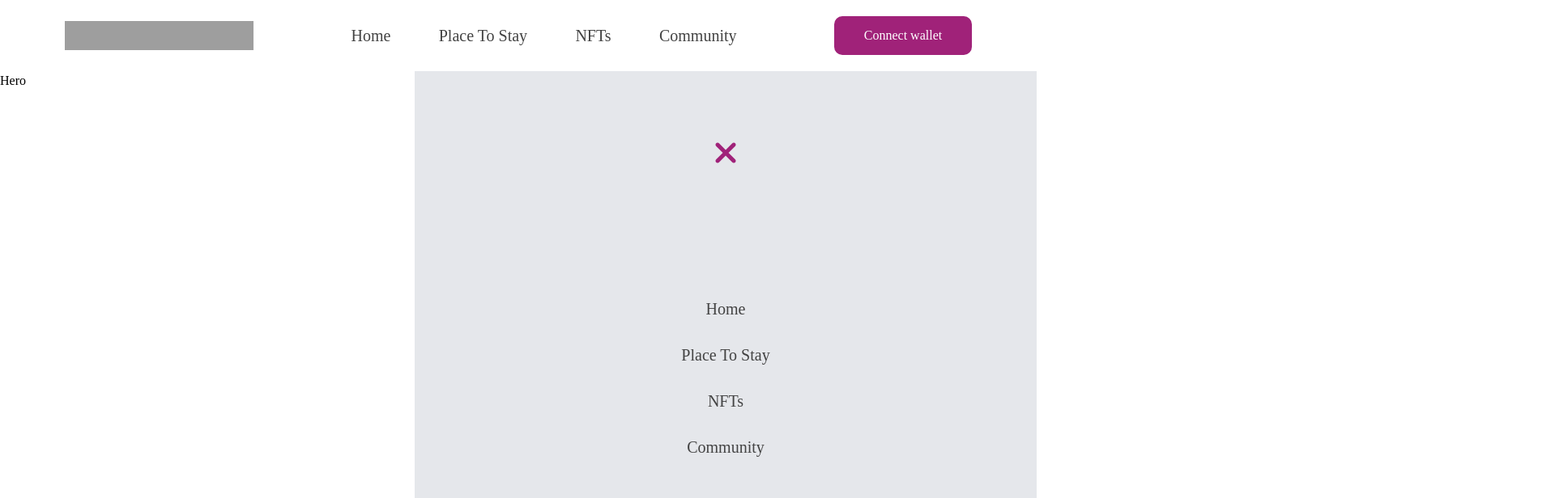
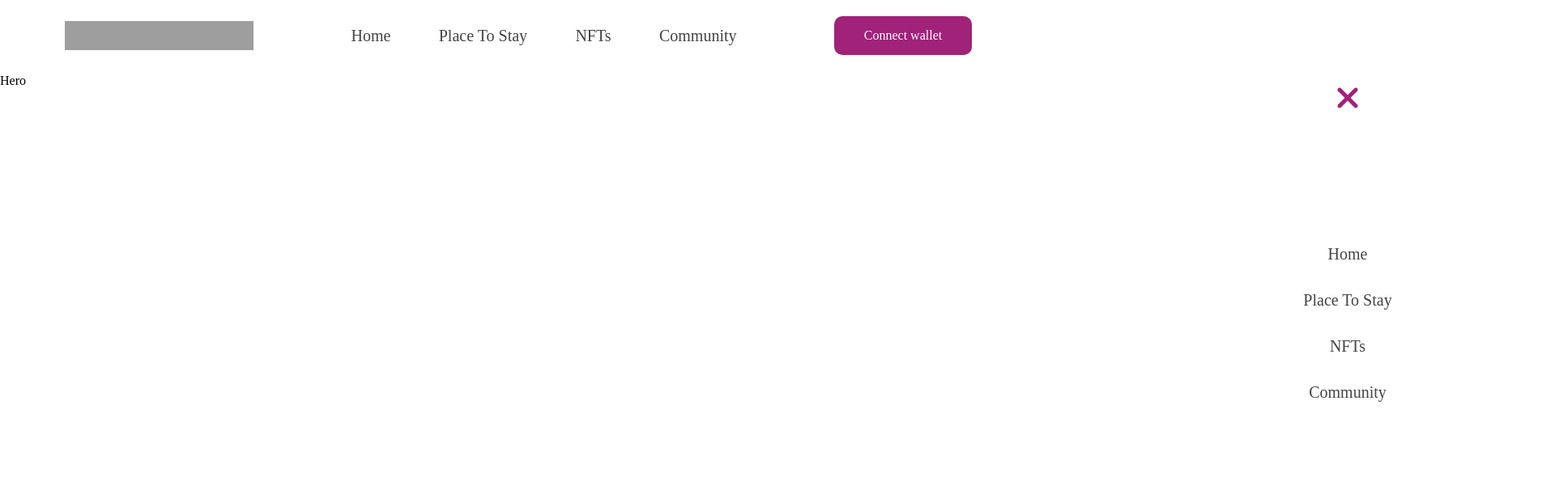
Before and after one commit to mysticwillz/hng-task-3, a React (Create React App) app: page / in a window 1280 px wide. Shown: the top 616 px of the page at 81% size, 1920 px wide, since content can reach past the window. Built offline with nearby package versions, Linux system fonts and the light colour scheme; grey boxes are pictures that could not be loaded.

Commit message:
feat: complete the functionality of the nav

```diff
--- a/src/components/NavBar.jsx
+++ b/src/components/NavBar.jsx
@@ -1,14 +1,17 @@
 import Group from "../assets/Group.png";
 import Sidebar from "./Sidebar";
+import { useState } from "react";
 
 function NavBar() {
+  const [hideSideBar, setHideSideBar] = useState(true);
+
   return (
     <>
       <nav className="max-w-6xl mx-auto">
         <div className="flex justify-between items-center py-5 px-4 ">
           <img src={Group} alt="logo" className="h-[36.37px] w-[233px]" />
 
-          <ul className="flex items-center w-[476px] justify-between relative ">
+          <ul className=" hidden md:flex items-center w-[476px] justify-between relative ">
             <li className="text-[20px]  relative transition all duration-250 ease-in-out  leading-[24.98px] text-[#434343] font-normal capitalize ">
               <a href="">home</a>
             </li>
@@ -23,11 +26,22 @@ function NavBar() {
             </li>
           </ul>
 
-          <button className="h-[48px] w-[170px] text-white rounded-[10px] leading-[19.98px] nav-btn hover:bg-[#472e47] transition all duration-250  ease-in-out ">
+          <button className=" hidden md:block  h-[48px] w-[170px] text-white rounded-[10px] leading-[19.98px] nav-btn   ">
             Connect wallet
           </button>
+          <i
+            class={
+              hideSideBar
+                ? "fa fa-bars text-[2.5rem] hover:text-[2.54rem] md:hidden text-[#a02279]"
+                : "hidden"
+            }
+            aria-hidden="true"
+            onClick={() => {
+              setHideSideBar(false);
+            }}
+          ></i>
         </div>
-        <Sidebar className="hide" />
+        <Sidebar hideSideBar={hideSideBar} setHideSideBar={setHideSideBar} />
       </nav>
     </>
   );
--- a/src/components/Sidebar.jsx
+++ b/src/components/Sidebar.jsx
@@ -1,25 +1,22 @@
 import React from "react";
-import { useState } from "react";
-function Sidebar() {
-  const [hideSideBar, setHideSideBar] = useState(false);
-
+function Sidebar({ hideSideBar, setHideSideBar }) {
   return (
     <div
       className={
         hideSideBar
-          ? "w-[60%] hide transition all  duration-500 ease-in h-full bg-gray-200 absolute right-0  flex  flex-col justify-around items-center "
-          : "w-[60%]  transition all  duration-500 ease-in h-full bg-gray-200 absolute right-0  flex  flex-col justify-around items-center "
+          ? "w-[60%] hide transition all  duration-500 ease-in h-full  absolute right-0 top-5 flex  flex-col justify-around items-center "
+          : "w-[60%]  transition all show  duration-500 ease-in h-full absolute right-0 top-5 flex  flex-col justify-around items-center "
       }
     >
       <i
         class="fa fa-times
-        text-[2.5rem] hover:text-[2.54rem] text-[#a02279] cursor-pointer"
+        text-[2.5rem] hover:text-[2.54rem] text-[#a02279]  cursor-pointer"
         aria-hidden="true"
         onClick={() => {
           setHideSideBar(true);
         }}
       ></i>
-      <ul className="flex flex-col items-center w-[476px] justify-between relative ">
+      <ul className=" flex flex-col items-center w-[476px] justify-between relative ">
         <li className="text-[20px]  relative transition all duration-250 ease-in-out leading-[24.98px]  text-[#434343] font-normal capitalize ">
           <a href="">home</a>
         </li>
@@ -34,7 +31,7 @@ function Sidebar() {
         </li>
       </ul>
 
-      <button className="h-[48px] w-[170px] mb-8 text-white rounded-[10px] leading-[19.98px] nav-btn hover:shadow-lg  transition all duration-250  ease-in-out ">
+      <button className="  h-[48px] w-[170px] mb-8 text-white rounded-[10px] leading-[19.98px] nav-btn hover:shadow-lg  transition all duration-250  ease-in-out ">
         Connect wallet
       </button>
     </div>
--- a/src/index.css
+++ b/src/index.css
@@ -6,11 +6,11 @@
 
 body {
   font-family: "Red Rose", cursive;
+  overflow: hidden;
 }
 
 .nav-btn {
   background: linear-gradient(90deg, #a02279 11.45%, #a02279 11.45%);
-  transition: all 0.25s ease-in-out;
 }
 .nav-btn:hover {
   background: linear-gradient(90deg, #701152 11.45%, #701152 11.45%);
@@ -36,3 +36,7 @@ li:hover::before {
 .hide {
   transform: translateX(100%);
 }
+
+.show {
+  transform: translateX(0%);
+}
```
